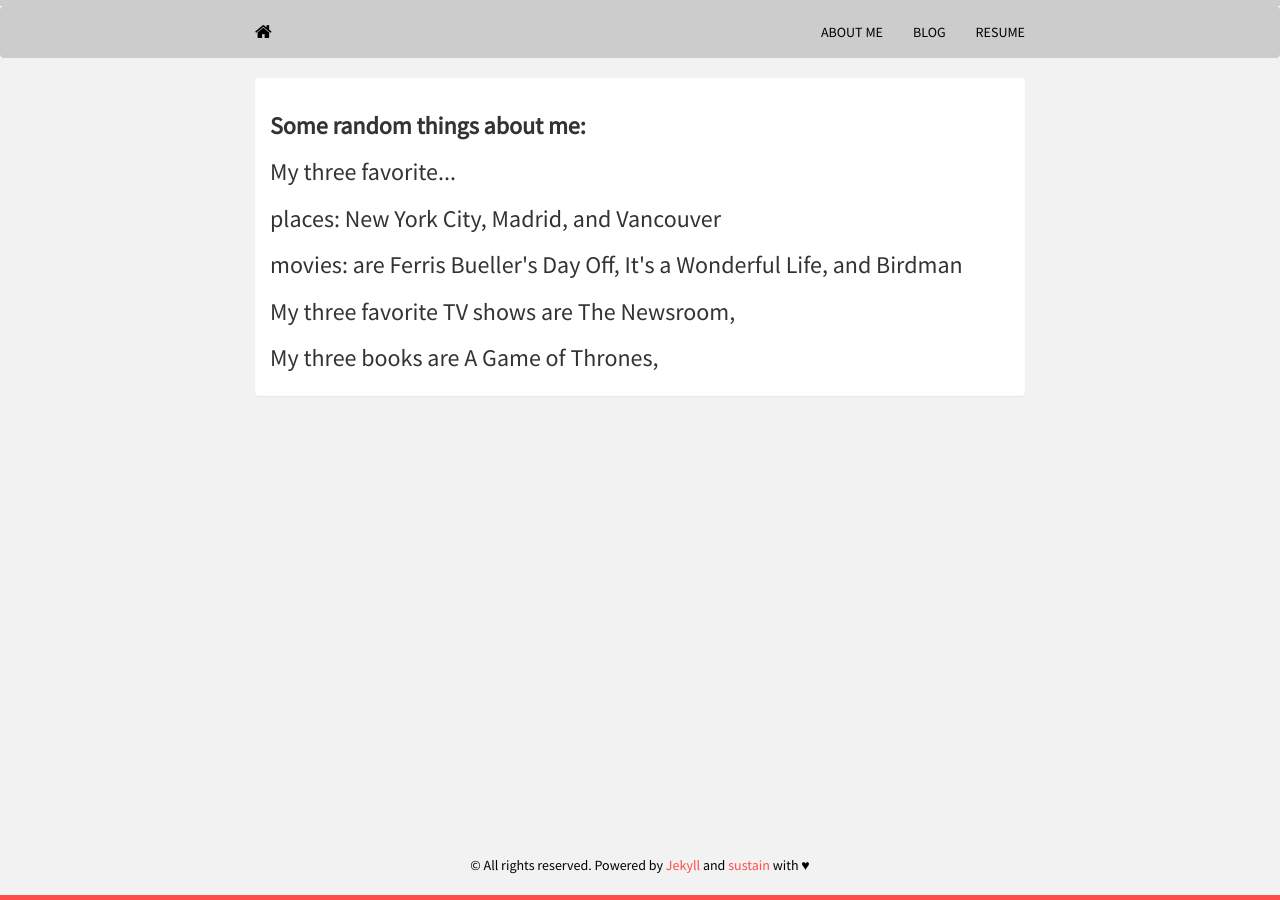
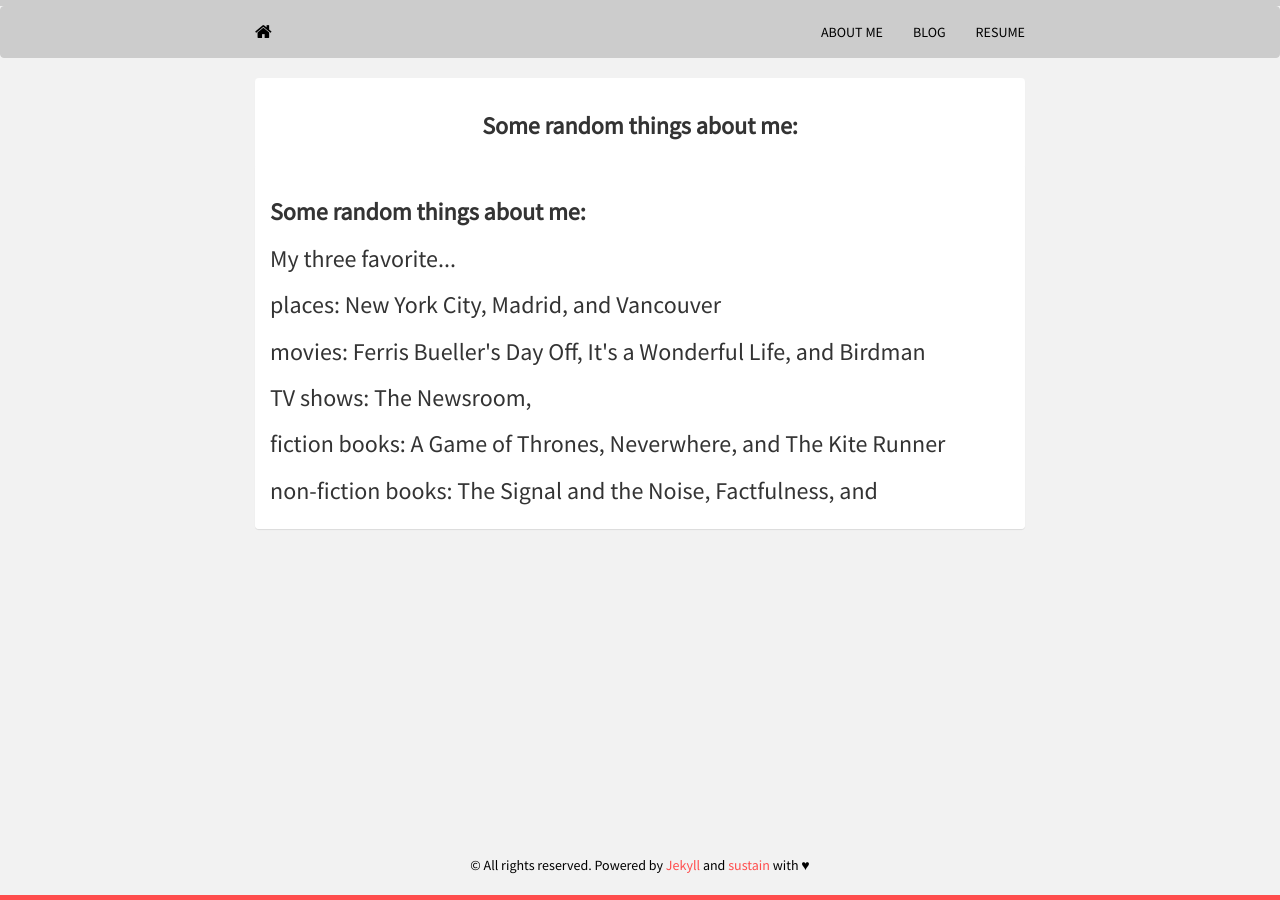
Before and after one commit to mrkaye97/mrkaye97.github.io, a Jekyll site: the page built from about.html, in a window 1280 px wide. Built offline with Jekyll 4.4.1, drawn with Linux system fonts in a browser that asks for light colours; nearby versions of some CDN libraries.

Commit message:
Update about.html

```diff
--- a/about.html
+++ b/about.html
@@ -2,17 +2,24 @@
 layout: home
 Title: About Me
 ---
-<center>
 <section id="about">
 	<div class="container">
+		  <div class="panel panel-default">
+    		<div class="panel-body">
+			  <center>
+			  <h3><strong>Some random things about me:</strong></h3>
+			</center>
+		  </div>
+
 		  <div class="panel panel-default">
     		<div class="panel-body">
 			  <h3><strong>Some random things about me:</strong></h3>
 			  <h3>My three favorite...</h3>
 			  <h3>places: New York City, Madrid, and Vancouver</h3>
-			  <h3>movies: are Ferris Bueller's Day Off, It's a Wonderful Life, and Birdman</h3>
-			  <h3>My three favorite TV shows are The Newsroom, </h3>
-			  <h3>My three books are A Game of Thrones,  </h3>
+			  <h3>movies: Ferris Bueller's Day Off, It's a Wonderful Life, and Birdman</h3>
+			  <h3>TV shows: The Newsroom, </h3>
+			  <h3>fiction books: A Game of Thrones, Neverwhere, and The Kite Runner</h3>
+			  <h3>non-fiction books: The Signal and the Noise, Factfulness, and </h3>
 		  </div>
 		</div>
 	</div>
```
